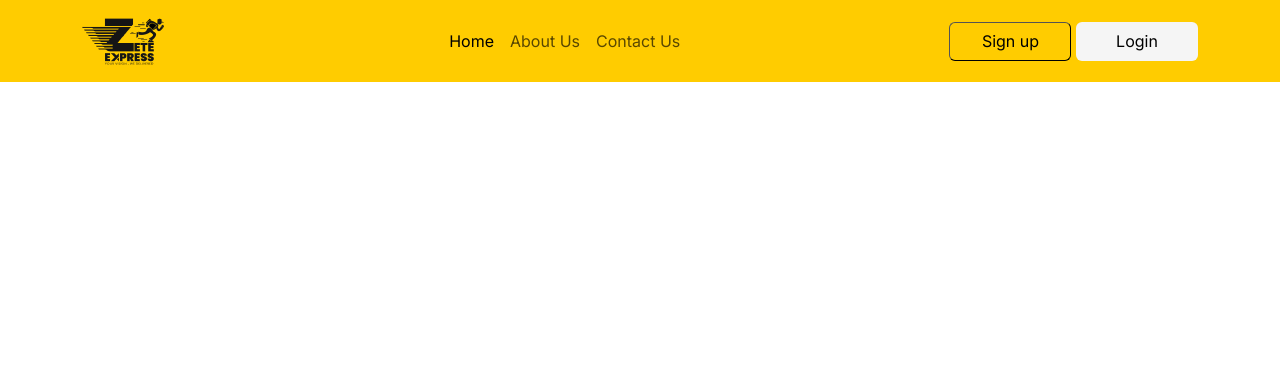
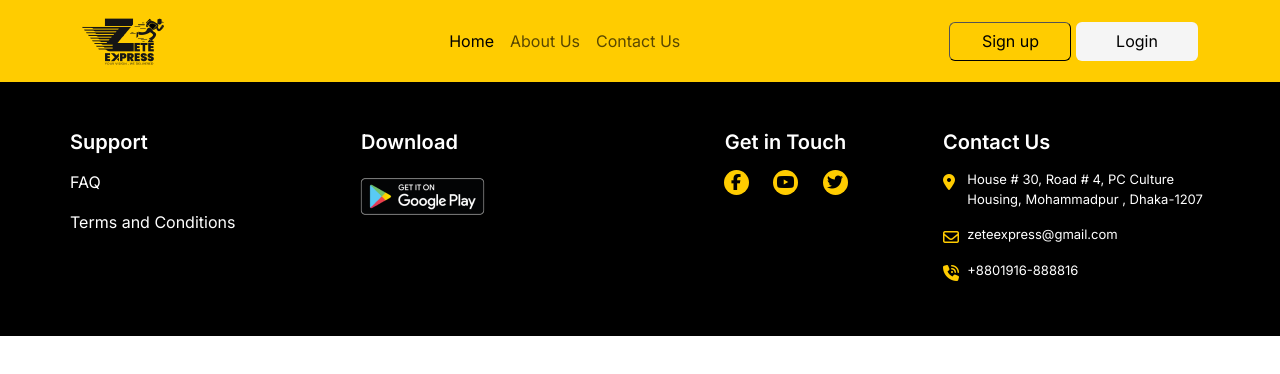
Before and after one commit to Abdur-Rahman-Apu/Zet-express-delivery, a plain HTML site: page index.html in a window 1280 px wide. Drawn offline with nearby package versions, Linux system fonts and the light colour scheme.

Commit message:
footer is completed

```diff
--- a/index.html
+++ b/index.html
@@ -21,7 +21,7 @@
 
 <body>
 
-
+    <!-- header start  -->
     <header>
 
         <!-- navbar start  -->
@@ -58,6 +58,56 @@
         <!-- navbar end  -->
     </header>
 
+    <!-- header end  -->
+
+    <!-- footer start  -->
+    <footer>
+        <div class="py-5">
+            <div class="row row-cols-4">
+                <div class="col">
+                    <h3>Support</h3>
+                    <p class="mt-3">FAQ</p>
+                    <p>Terms and Conditions</p>
+                </div>
+                <div class="col download">
+                    <h3>Download</h3>
+                    <img src="./images/footer/google_play_store.png" class="img-fluid" width="137" height="137"
+                        alt="google play store">
+                </div>
+                <div class="col text-center">
+                    <h3>Get in Touch</h3>
+                    <div class="mt-3">
+                        <span class="social-icon"><i class="fa fa-facebook" aria-hidden="true"></i></span>
+                        <span class="social-icon"><i class="fa fa-youtube" aria-hidden="true"></i></span>
+                        <span class="social-icon"><i class="fa fa-twitter" aria-hidden="true"></i></span>
+                    </div>
+                </div>
+                <div class="col contact">
+                    <h3>Contact Us</h3>
+                    <div class="row mt-3">
+                        <div class="col-1"><i class="fa-solid fa-location-dot"></i></div>
+                        <div class="col-11">
+                            <p>House # 30, Road # 4, PC Culture Housing, Mohammadpur , Dhaka-1207</p>
+                        </div>
+                    </div>
+                    <div class="row">
+                        <div class="col-1"><i class="fa-regular fa-envelope me-1"></i></div>
+                        <div class="col-11">
+                            <p>zeteexpress@gmail.com</p>
+                        </div>
+                    </div>
+                    <div class="row">
+                        <div class="col-1"><i class="fa-solid fa-phone-volume me-1"></i></div>
+                        <div class="col-11">
+                            <p>+8801916-888816</p>
+                        </div>
+                    </div>
+                </div>
+            </div>
+        </div>
+    </footer>
+    <!-- footer end  -->
+
 
 
     <!-- bootstrap js link  -->
--- a/style.css
+++ b/style.css
@@ -10,9 +10,11 @@
     --font-inter: 'Inter', sans-serif;
 }
 
+/* navbar style start */
+
 .navbar {
     height: 82px;
-    width: 100vw;
+    width: 100%;
     background-color: var(--primary-color);
     font-family: var(--font-inter);
     font-weight: 400;
@@ -38,3 +40,73 @@
 .btn-login {
     background-color: var(--secondary-color);
 }
+
+/* navbar style end  */
+
+
+
+/* footer style start  */
+
+footer {
+    height: 254px;
+    width: 100%;
+    background-color: #000;
+    color: white;
+    padding: 0 70px;
+    font-family: var(--font-inter);
+    font-weight: 400;
+
+
+}
+
+footer .row {
+    flex-wrap: nowrap;
+}
+
+
+footer h3 {
+    font-weight: 600;
+    font-size: 20px;
+}
+
+footer p {
+    font-size: 16px;
+
+}
+
+footer .download {
+    position: relative;
+}
+
+footer .download img {
+    position: absolute;
+    top: -2px;
+    left: 5px;
+
+}
+
+footer .social-icon {
+    background-color: var(--primary-color);
+    color: #000;
+    border-radius: 50%;
+    display: inline-block;
+    width: 25px;
+    height: 25px;
+
+}
+
+footer span:not(:last-child) {
+    margin-right: 20px;
+}
+
+footer .contact i {
+    color: var(--primary-color);
+    width: 13px;
+    height: 17px;
+}
+
+footer .contact p {
+    font-size: 13px;
+}
+
+/* footer style end  */
```
Also changed, not shown: images/footer/google_play_store-removebg-preview.png (added).
